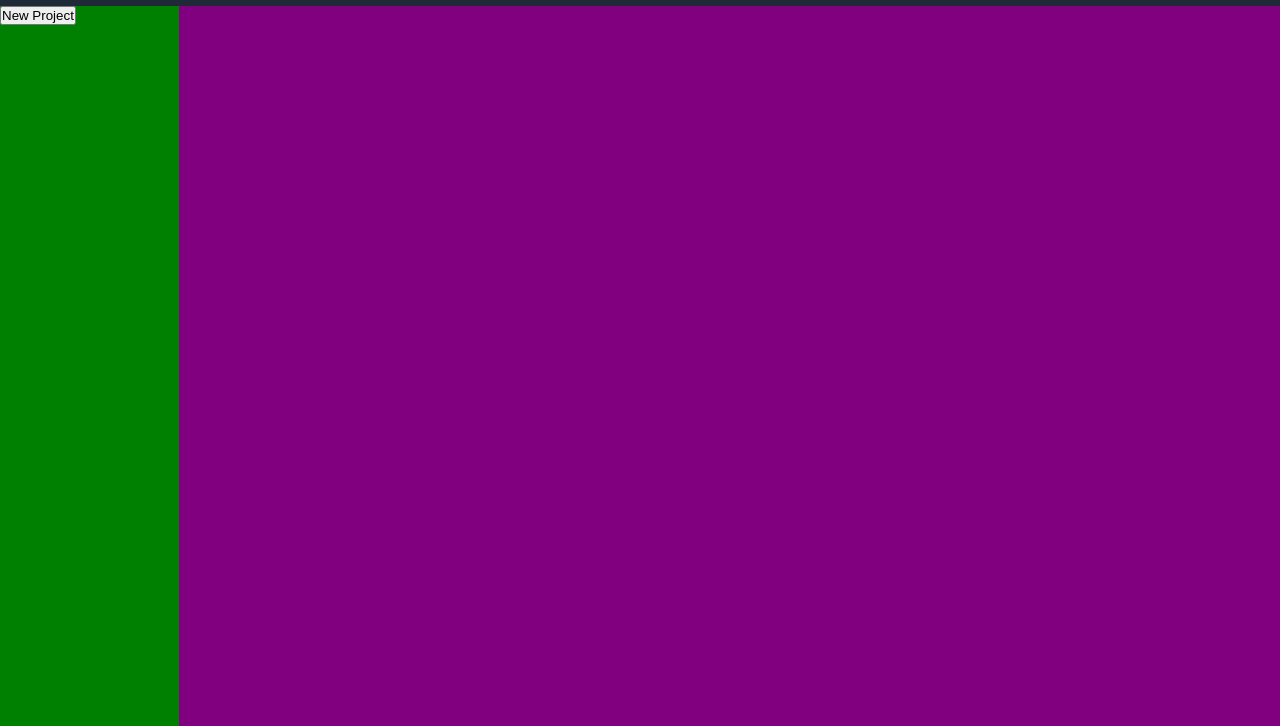
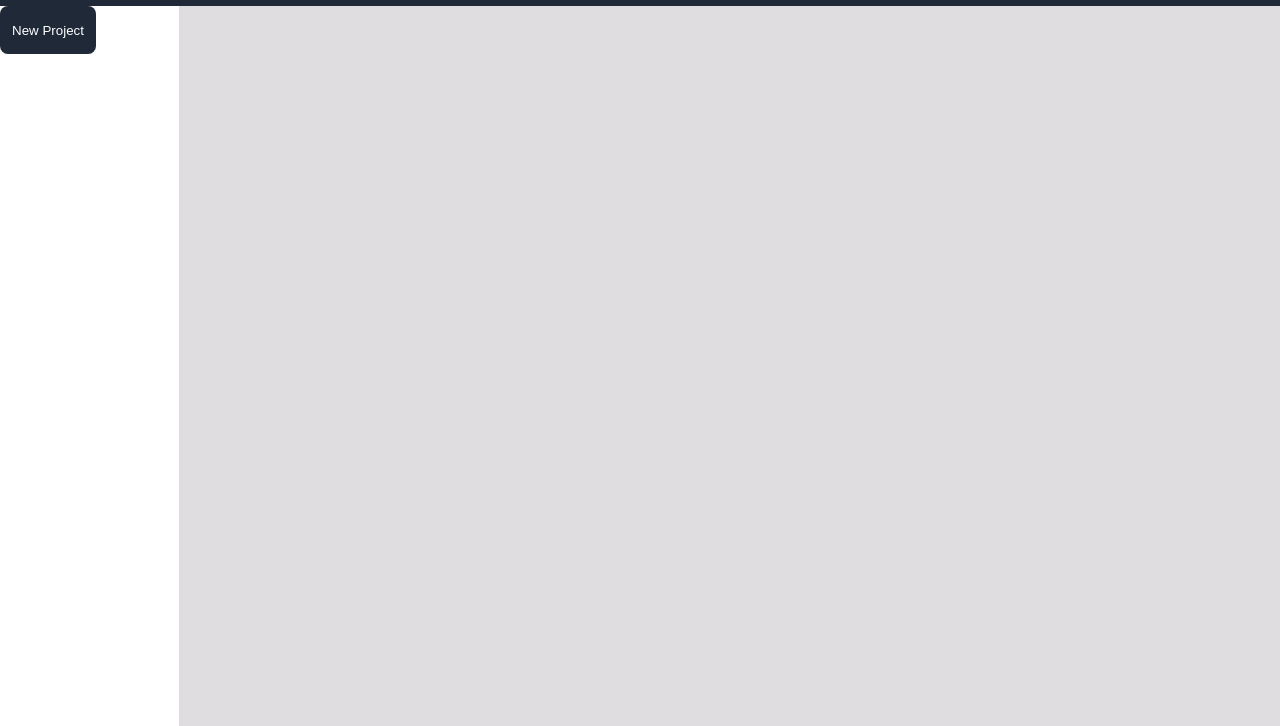
Before and after one commit to Kgodisho-Mononyane/todo-list, a website built with webpack: page src/template.html in a window 1280 px wide. Shown: the part 74-800 px from the top of the page. Built offline with nearby package versions, Linux system fonts and the light colour scheme.

Commit message:
add btn styling

```diff
--- a/src/style.css
+++ b/src/style.css
@@ -16,6 +16,7 @@
     --header: 10vh;
     --sidebar: 14vw;
     --spacing: 1.5em;
+    --border-radius: 0.5rem;
 }
 
 
@@ -36,7 +37,7 @@ header {
     height: 2rem;
     width: 4rem;
     background-color: var(--orange);
-    border-radius: 0.5rem;
+    border-radius: var(--border-radius);
     border: none;
     color: var(--background-white)
 }
@@ -58,10 +59,27 @@ main {
 
 #left-container {
     width: var(--sidebar);
-    background-color: green;
+    background-color: var(--background-white);
+}
+
+#project-btn {
+    background-color: var(--background-blue);
+    color: var(--background-white);
+    border-radius: var(--border-radius);
+    height: 3rem;
+    width: 6rem;
+    border: none;
+}
+
+#project-btn:hover {
+    background-color: var(--background-blue-hover)
+}
+
+#project-btn:active {
+    background-color: var(--background-blue-active)
 }
 
 #right-container {
-    background-color: purple;
+    background-color: var(--background-gray);
     width: calc(100vw - var(--sidebar))
 }
```
